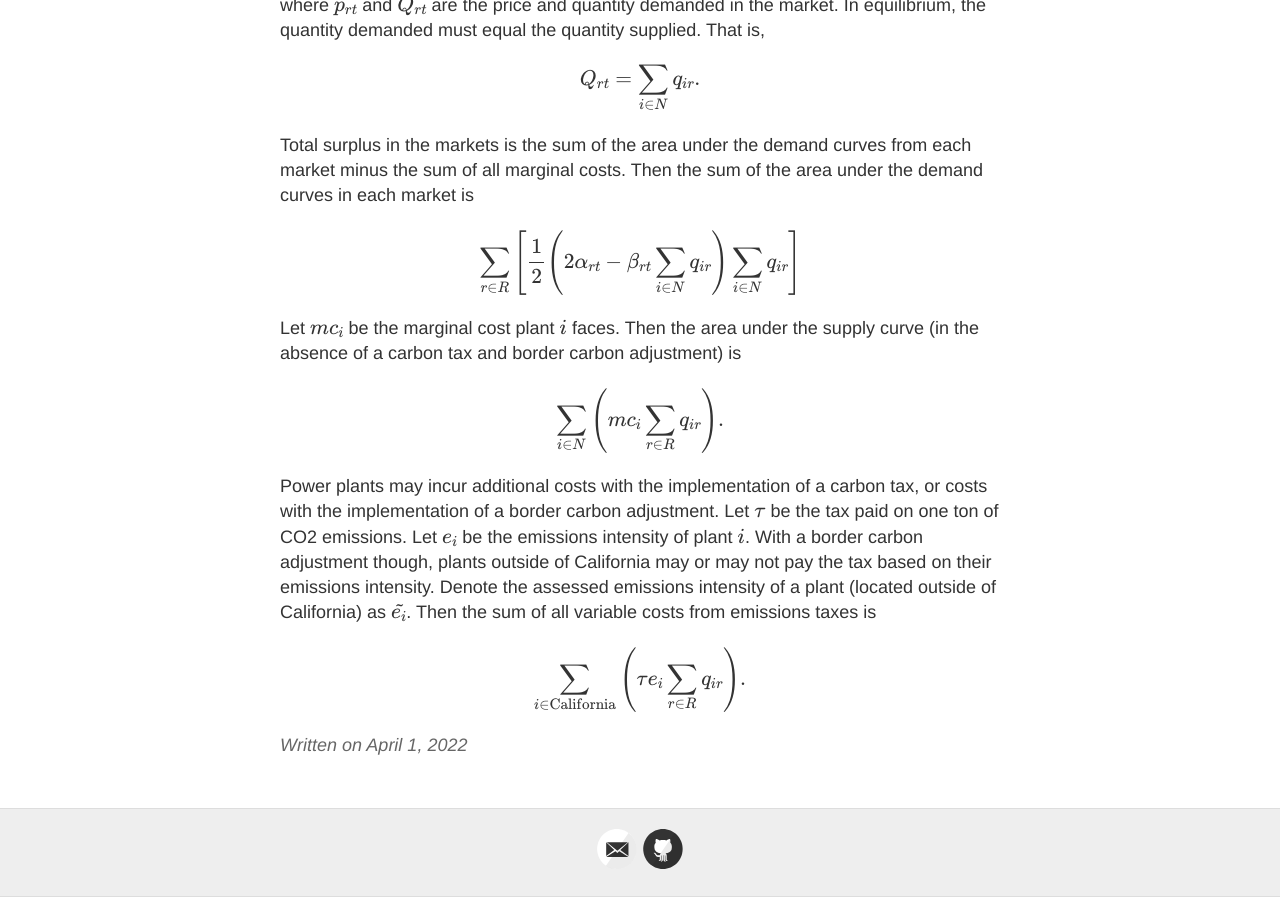
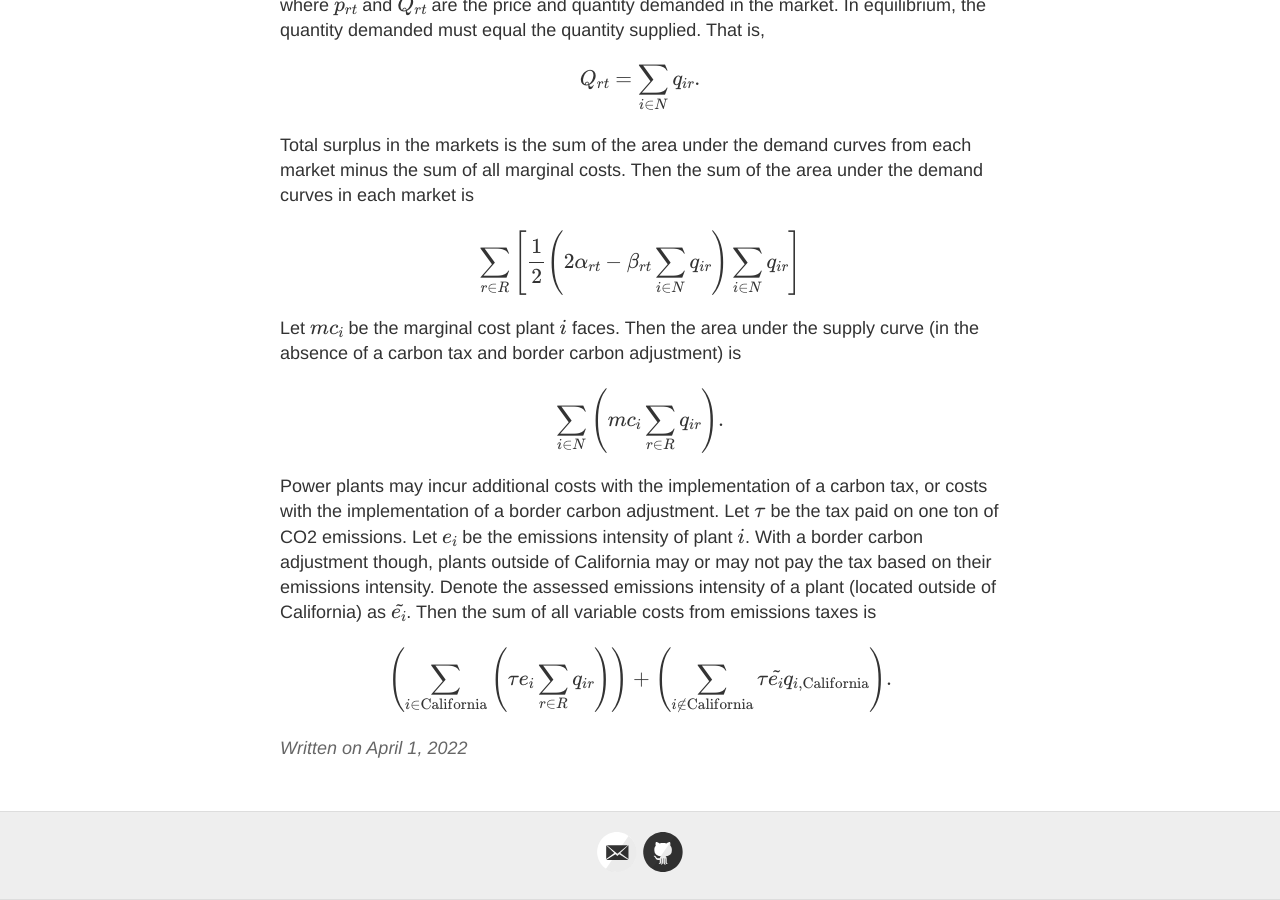
Before and after one commit to EAPerry/carbon-incomplete-imperfect, a Jekyll site: the page built from _posts/2022-04-01-CompetitveMarket.md, in a window 1280 px wide and 900 px high, scrolled down 621 px. Built offline with Jekyll 4.4.1, drawn with Linux system fonts in a browser that asks for light colours; formulas are drawn with MathJax 3.

Commit message:
Update 2022-04-01-CompetitveMarket.md

```diff
--- a/_posts/2022-04-01-CompetitveMarket.md
+++ b/_posts/2022-04-01-CompetitveMarket.md
@@ -26,4 +26,4 @@ $$\sum_{i \in N} \left( mc_i  \sum_{r \in R} q_{ir} \right).$$
 
 Power plants may incur additional costs with the implementation of a carbon tax, or costs with the implementation of a border carbon adjustment. Let $$\tau$$ be the tax paid on one ton of CO<sub>2</sub> emissions. Let $$e_i$$ be the emissions intensity of plant $$i$$. With a border carbon adjustment though, plants outside of California may or may not pay the tax based on their emissions intensity. Denote the assessed emissions intensity of a plant (located outside of California) as $$\tilde{e_i}$$. Then the sum of all variable costs from emissions taxes is
 
-$$\sum_{i \in \text{California}} \left(\tau e_i \sum_{r \in R} q_{ir}\right).$$
+$$\left(\sum_{i \in \text{California}} \left(\tau e_i \sum_{r \in R} q_{ir}\right)\right) + \left(\sum_{i \not\in \text{California}} \tau \tilde{e_i} q_{i, \text{California}} \right).$$
```
